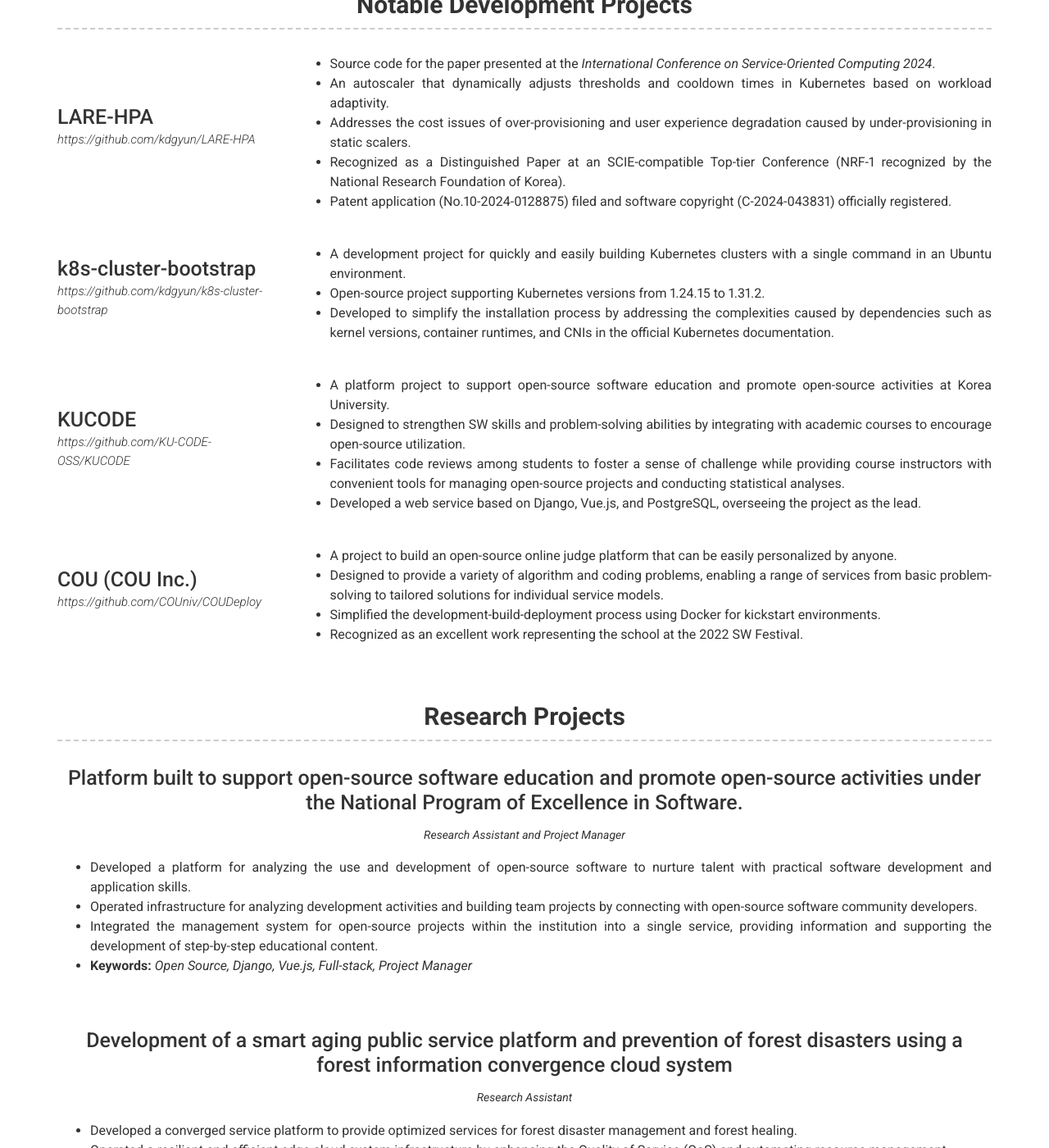
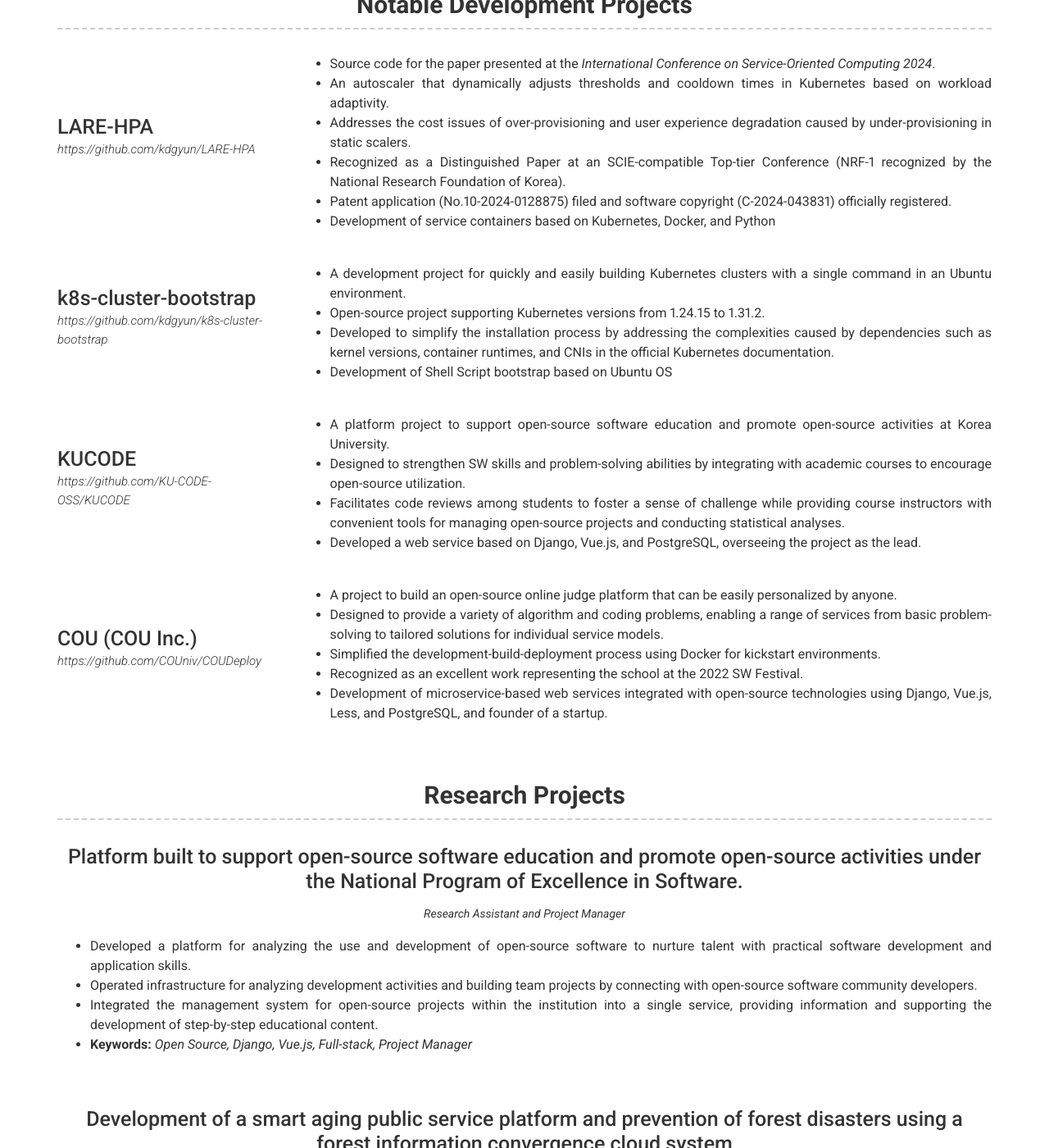
Before and after one commit to kdgyun/kdgyun.github.io, a Jekyll site: the page built from index.md, in a window 1280 px wide and 1400 px high, scrolled down 745 px. Shown: the whole window at 82% size. Built offline with Jekyll 4.4.1, drawn with Linux system fonts in a browser that asks for light colours; nearby versions of some CDN libraries.

Commit message:
add comments

```diff
--- a/_config.yml
+++ b/_config.yml
@@ -74,6 +74,7 @@ content:
           * Addresses the cost issues of over-provisioning and user experience degradation caused by under-provisioning in static scalers.
           * Recognized as a Distinguished Paper at an SCIE-compatible Top-tier Conference (NRF-1 recognized by the National Research Foundation of Korea).
           * Patent application (No.10-2024-0128875) filed and software copyright (C-2024-043831) officially registered.
+          * Development of service containers based on Kubernetes, Docker, and Python
 
       - title: k8s-cluster-bootstrap
         link: https://github.com/kdgyun/k8s-cluster-bootstrap
@@ -82,6 +83,7 @@ content:
           * A development project for quickly and easily building Kubernetes clusters with a single command in an Ubuntu environment.
           * Open-source project supporting Kubernetes versions from 1.24.15 to 1.31.2.
           * Developed to simplify the installation process by addressing the complexities caused by dependencies such as kernel versions, container runtimes, and CNIs in the official Kubernetes documentation.
+          * Development of Shell Script bootstrap based on Ubuntu OS
 
       - title: KUCODE
         link: https://github.com/KU-CODE-OSS/KUCODE
@@ -100,6 +102,7 @@ content:
           * Designed to provide a variety of algorithm and coding problems, enabling a range of services from basic problem-solving to tailored solutions for individual service models.
           * Simplified the development-build-deployment process using Docker for kickstart environments.
           * Recognized as an excellent work representing the school at the 2022 SW Festival.
+          * Development of microservice-based web services integrated with open-source technologies using Django, Vue.js, Less, and PostgreSQL, and founder of a startup.
 
   - title: <b>Research Projects</b>
     layout: list
```
